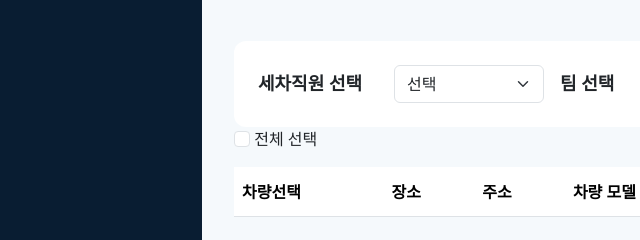
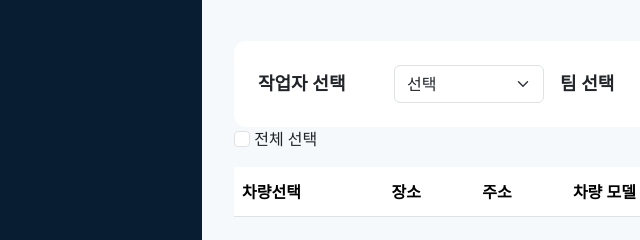
Before and after one commit to Gemma-jinh/ssmm, a website: page public/pages/car-allocation.html in a window 1280 px wide. Shown: the part 488-728 px from the top of the page, 98-738 px from the left. Drawn offline with nearby package versions, Linux system fonts and the light colour scheme; no server answers; sample sign-in values are in the browser's storage.

Commit message:
modified car-allocation.html

```diff
--- a/public/pages/car-allocation.html
+++ b/public/pages/car-allocation.html
@@ -77,7 +77,7 @@
           >
             <div class="sub-section" style="flex-direction: row">
               <div class="option-container">
-                <p class="option-title">세차직원 선택</p>
+                <p class="option-title">작업자 선택</p>
                 <div class="option-list">
                   <select
                     id="assign-manager"
```
Also changed, not shown: public/pages/car-allocation-modify.html (+1 -1 lines).
